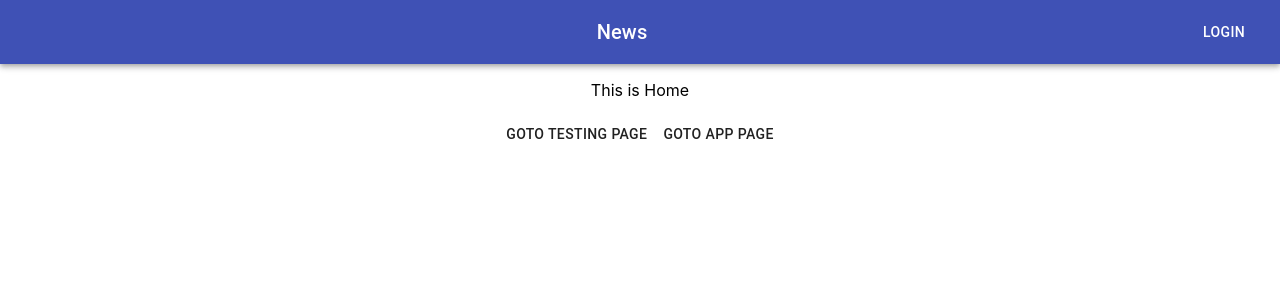
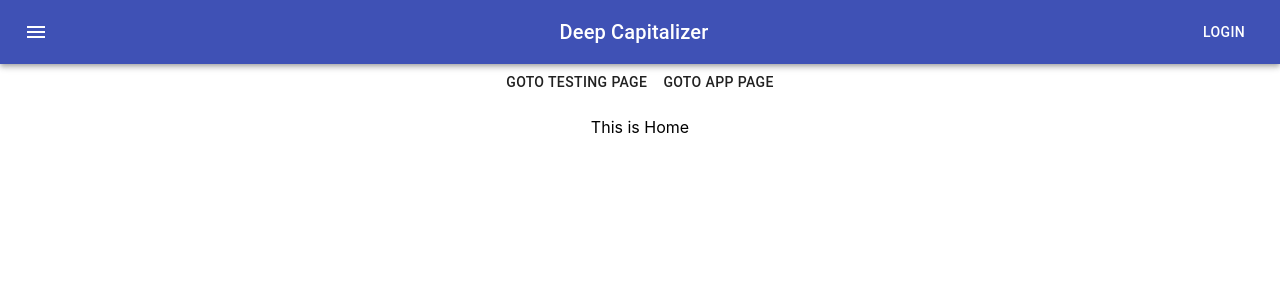
Before and after one commit to CS178A-B/final-project-circularly-dependent, a React (Create React App) app in the folder deep-capitalizer/: page / in a window 1280 px wide. Shown: the top 300 px of the page. Built offline with nearby package versions, Linux system fonts and the light colour scheme.

Commit message:
Moved File location

```diff
--- a/deep-capitalizer/src/History.js
+++ /dev/null
@@ -1,3 +0,0 @@
-import { createBrowserHistory as history} from 'history';
-
-export default history();
--- a/deep-capitalizer/src/Home.js
+++ /dev/null
@@ -1,24 +0,0 @@
-import React, { Component } from "react";
-import Button from '@material-ui/core/Button';
-import history from './History';
-
-export default class Home extends Component {
-  render() {
-    return (
-        <div>
-            <p>This is Home</p>
-            <Button  onClick={() => history.push('/testPage')}>Goto testing page</Button>
-            <Button  onClick={() => history.push('/App')}>Goto App page</Button>
-        </div>
-    //   <div className="Home">
-    //     <div className="lander">
-    //       <h1>Home page</h1>
-    //       <p>A simple app showing react button click navigation</p>
-    //       <form>
-    //         <Button variant="btn btn-success" onClick={() => history.push('/Products')}>Click button to view products</Button>
-    //       </form>
-    //     </div>
-    //   </div>
-    );
-  }
-}
--- a/deep-capitalizer/src/Main.js
+++ /dev/null
@@ -1,14 +0,0 @@
-import React from 'react';
-import {Switch, Route} from 'react-router-dom';
-
-import TestPage from './TestPage';
-
-const Main = () => {
-    return (
-        <Switch> {/* The Switch decides which component to show based on the current URL */}
-            <Route exact path='/testPage' component={TestPage}/>
-        </Switch>
-    );
-}
-
-export default Main;
--- a/deep-capitalizer/src/Routes.js
+++ b/deep-capitalizer/src/Routes.js
@@ -1,15 +1,18 @@
-
 import React, { Component } from 'react';
 import { Router, Switch, Route } from 'react-router-dom';
 
-import Home from './Home';
-import TestPage from './TestPage';
-import App from './App'
-import history from './History';
+import Home from './components/Home';
+import TestPage from './components/TestPage';
+import App from './components/App';
+import ButtonAppBar from './components/Navbar';
+import { createBrowserHistory } from 'history';
 
-export default class Routes extends Component {
-    render() {
+export const history = createBrowserHistory();
+
+const Routes = () => {
   return (
+    <>
+      <ButtonAppBar/>
       <Router history={history}>
         <Switch>
           <Route path='/' exact component={Home} />
@@ -17,6 +20,8 @@ export default class Routes extends Component {
           <Route path='/app' exact component={App} />
         </Switch>
       </Router>
+    </>
   )
 }
-}
+
+export default Routes
--- a/deep-capitalizer/src/App.js
+++ b/deep-capitalizer/src/components/App.js
@@ -1,9 +1,8 @@
 import './App.css';
-import { SERVER_PORT, timeout } from './globals';
+import { SERVER_PORT, timeout } from './../globals';
 import { useState, useEffect } from 'react';
 import Button from '@material-ui/core/Button';
-import logo from './logo.svg';
-import Main from './Main'
+import logo from '../logo.svg';
 
 const App = () => {
   const [count, setCount] = useState(0);
@@ -46,7 +45,6 @@ const App = () => {
 
   return (
     <div className='App'>
-      <Main />
       <header className='App-header'>
         <img src={logo} className='App-logo' alt='logo' />
         <p>
--- /dev/null
+++ b/deep-capitalizer/src/components/Home.js
@@ -0,0 +1,20 @@
+import React, { Component } from 'react';
+import Button from '@material-ui/core/Button';
+import { createBrowserHistory } from 'history';
+import { Link } from 'react-router-dom'
+
+const Home = () => {
+  return (
+    <>
+        <Link to='/testPage'>
+          <Button>Goto testing page</Button>
+        </Link>
+        <Link to='/app'>
+          <Button>Goto App page</Button>
+        </Link>
+        <p>This is Home</p>
+    </>
+  );
+}
+
+export default Home;
--- a/deep-capitalizer/src/Navbar.js
+++ b/deep-capitalizer/src/components/Navbar.js
@@ -5,7 +5,7 @@ import Toolbar from '@material-ui/core/Toolbar';
 import Typography from '@material-ui/core/Typography';
 import Button from '@material-ui/core/Button';
 import IconButton from '@material-ui/core/IconButton';
-// import MenuIcon from '@material-ui/icons/Menu';
+import MenuIcon from '@material-ui/icons/Menu';
 
 const useStyles = makeStyles((theme) => ({
   root: {
@@ -27,10 +27,10 @@ export default function ButtonAppBar() {
       <AppBar position="static">
         <Toolbar>
           <IconButton edge="start" className={classes.menuButton} color="inherit" aria-label="menu">
-
+            <MenuIcon/>
           </IconButton>
           <Typography variant="h6" className={classes.title}>
-            News
+            Deep Capitalizer
           </Typography>
           <Button color="inherit">Login</Button>
         </Toolbar>
--- a/deep-capitalizer/src/TestPage.js
+++ b/deep-capitalizer/src/components/TestPage.js
@@ -1,9 +1,5 @@
 import './App.css';
-import { useState, useEffect } from 'react';
-import Button from '@material-ui/core/Button';
-import logo from './logo.svg';
-import Main from './Main'
-import { Link } from "react-router-dom";
+import logo from '../logo.svg';
 
 const TestPage = () => {
     return (
--- a/deep-capitalizer/src/index.js
+++ b/deep-capitalizer/src/index.js
@@ -1,23 +1,17 @@
 import React from 'react';
 import ReactDOM from 'react-dom';
 import './index.css';
-import App from './App';
 import reportWebVitals from './reportWebVitals';
 import { BrowserRouter as Router } from 'react-router-dom';
-import { AppBar, Toolbar, IconButton, Typography } from '@material-ui/core';
 import Routes from './Routes';
-import ButtonAppBar from './Navbar';
-
 
 ReactDOM.render(
   <Router>
     <div className="App">
-      <ButtonAppBar/>
       <Routes />
     </div>
   </Router>,
   document.getElementById('root')
-
 );
 
 // If you want to start measuring performance in your app, pass a function
```
Also changed, not shown: deep-capitalizer/src/components/App.css (renamed from deep-capitalizer/src/App.css), 1 other file (tests, documents, lock files or other folders). Lines whose indentation alone changed are shown as unchanged.
